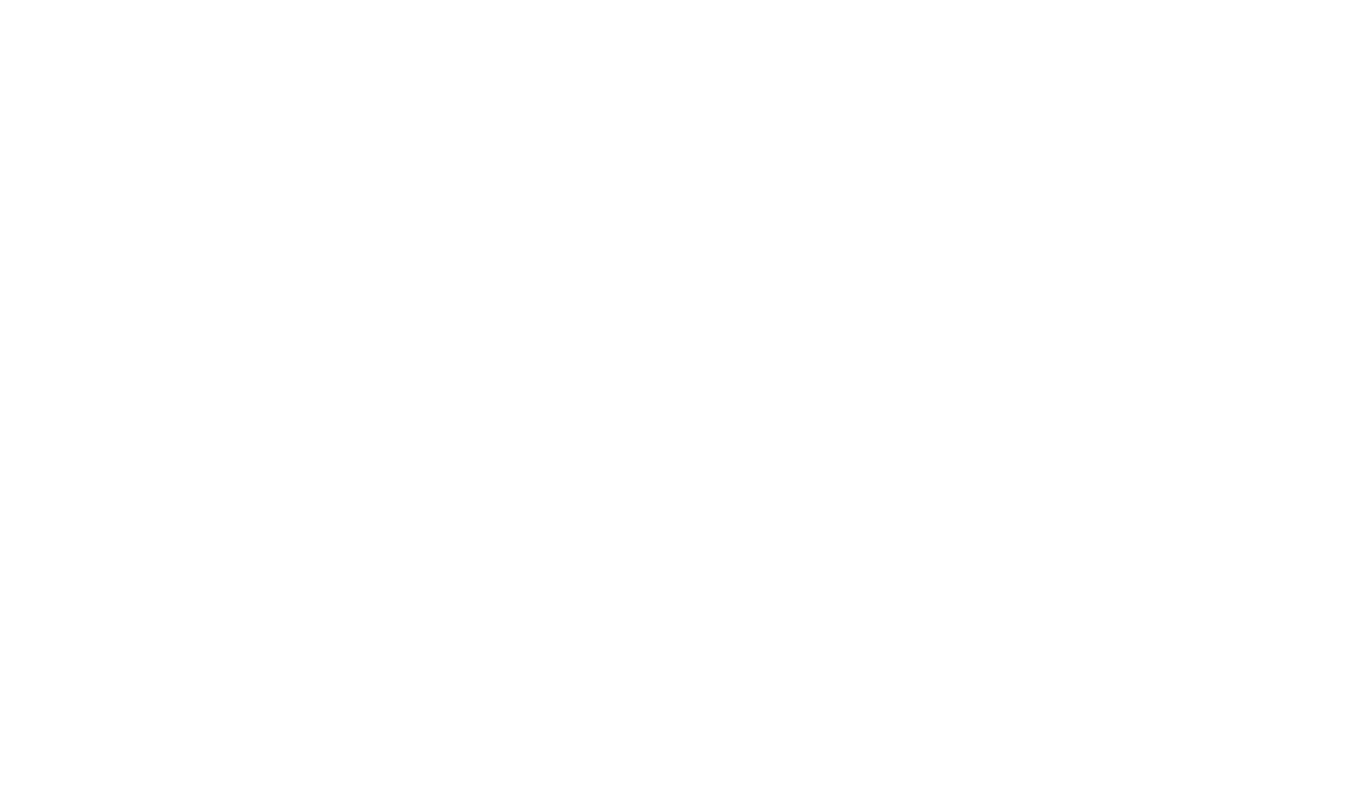
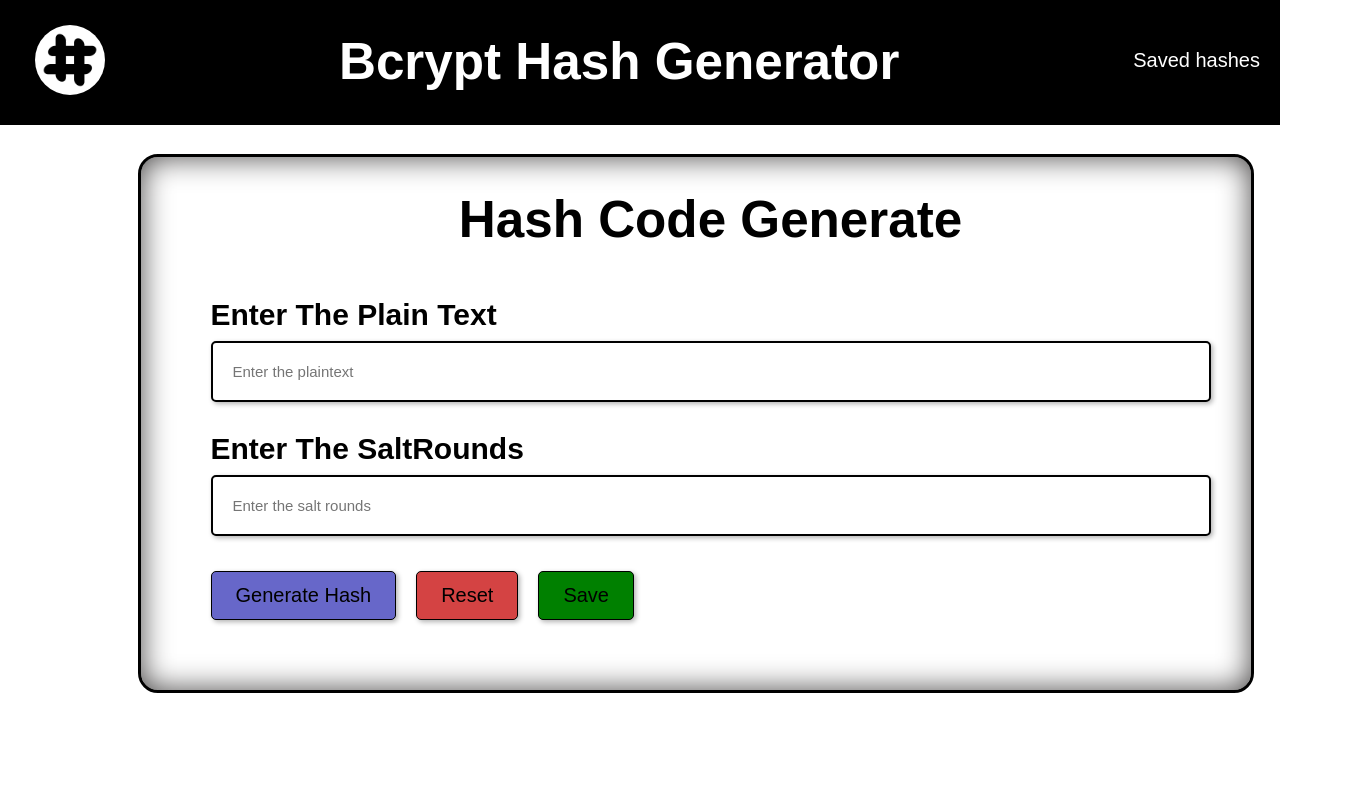
Before and after one commit to Saivenkat135/HashGenerator-Frontend, a React (Vite) app: page /dashboard/1 in a window 1280 px wide. Before the commit this address had no page. Shown: the top 800 px of the page, 1371 px wide, since content can reach past the window. Built offline with nearby package versions, Linux system fonts and the light colour scheme; no server answers.

Commit message:
solved the saved hashed issue and added atob for more secure

```diff
--- a/src/App.jsx
+++ b/src/App.jsx
@@ -15,8 +15,8 @@ function App() {
         <Route path="/about" element={<About />} />
         <Route path="/signin" element={<Login />} />
         <Route path="/signup" element={<Registration />} />
-        <Route path="/dashboard" element={<Dashboard />} />
-        <Route path="/saved-user-data" element={<SavedUserData />} />
+        <Route path="/dashboard/:email" element={<Dashboard />} />
+        <Route path="/saved-user-data/:email" element={<SavedUserData />} />
       </Routes>
     </Router>
   );
--- a/src/components/Dashboard.jsx
+++ b/src/components/Dashboard.jsx
@@ -1,14 +1,18 @@
 import React, { useState, useEffect } from "react";
 import GuestDashboard from "./GuestDashboard";
-import { useLocation } from "react-router-dom";
+import { useLocation, useParams } from "react-router-dom";
 import "./styles/GuestDashboard.css";
 import "./styles/dashboard.css";
 
 function Dashboard() {
-  const location = useLocation();
-  const email = location.state?.email;
-  console.log("Email in dashboard", email);
-
+  const { email } = useParams();
+  let decodedEmail;
+  try {
+    decodedEmail = atob(email); // Decode the Base64 string
+  } catch (error) {
+    console.error("Failed to decode email:", error);
+    decodedEmail = "Invalid Email"; // Fallback value if decoding fails
+  }
   return (
     <div className="dashboard">
       <div className="dashboard-hash-part">
@@ -16,7 +20,7 @@ function Dashboard() {
           showAuthButtons={false}
           showSaveButton={true}
           showSavedData={true}
-          Email={email}
+          email={decodedEmail}
         />
         {/* Only show the Save button here
         <button onClick={handleSaveData} className="save-button">
--- a/src/components/GuestDashboard.jsx
+++ b/src/components/GuestDashboard.jsx
@@ -6,9 +6,9 @@ function GuestDashboard({
   showAuthButtons = true,
   showSaveButton = false,
   showSavedData = false,
-  Email,
+  email,
 }) {
-  console.log("Guest dashboard email", Email);
+  // console.log("Guest dashboard email", email);
   const [plaintext, setPlainText] = useState("");
   const [saltrounds, setSaltRounds] = useState();
   const [hashcode, setHashCode] = useState("");
@@ -20,8 +20,6 @@ function GuestDashboard({
   const [userDate, setUserData] = useState([]);
 
   const navigate = useNavigate();
-  const location = useLocation();
-  const email = location.state?.email;
 
   function fetchHashCode() {
     fetch("https://hashify-backend.vercel.app/api/hash-code-convert", {
@@ -35,10 +33,10 @@ function GuestDashboard({
       .then((data) => {
         const generatedHashCode = data.data;
         setHashCode(generatedHashCode);
-        if (onSave) {
-          onSave(plaintext, saltrounds, generatedHashCode); // Use generated hash code
-          console.log("saved the details");
-        }
+        // if (onSave) {
+        //   onSave(plaintext, saltrounds, generatedHashCode); // Use generated hash code
+        //   console.log("saved the details");
+        // }
       })
       .catch((error) => console.log(error));
   }
@@ -67,7 +65,7 @@ function GuestDashboard({
 
   const handleSaveData = () => {
     console.log("Saving data:", {
-      Email,
+      email,
       plaintext,
       saltrounds,
       hashcode,
@@ -79,7 +77,7 @@ function GuestDashboard({
         "Content-Type": "application/json",
       },
       body: JSON.stringify({
-        Email,
+        email,
         plaintext,
         saltrounds,
         hashcode,
@@ -89,6 +87,7 @@ function GuestDashboard({
       .then((data) => {
         console.log(data.message);
         // Optionally refresh user data after saving
+        alert(data.message);
         fetchUserData();
       })
       .catch((error) => console.log(error.message));
@@ -116,11 +115,11 @@ function GuestDashboard({
 
   useEffect(() => {
     fetchUserData();
-  }, [Email]); // Dependency array to fetch data when email changes
+  }, [email]); // Dependency array to fetch data when email changes
 
   function reset() {
     setPlainText("");
-    setSaltRounds(0);
+    setSaltRounds("");
   }
 
   function copyToClipboard() {
@@ -137,7 +136,7 @@ function GuestDashboard({
       <Header
         showAuthButtons={showAuthButtons}
         showSavedData={showSavedData}
-        email={Email}
+        email={email}
       />
       <div className="form-data">
         <div className="hashcode-generate">
--- a/src/components/Header.jsx
+++ b/src/components/Header.jsx
@@ -5,7 +5,8 @@ import hashImage from "./hash-image.jpg";
 import "./styles/Header.css"; // Create a separate CSS file for the header
 function Header({ showAuthButtons = true, showSavedData = false, email }) {
   const navigate = useNavigate();
-  console.log("header email", email);
+  // console.log("Email in header is:", email);
+  const EncodedEmail = btoa(email);
   function homepage() {
     navigate("/");
   }
@@ -38,9 +39,7 @@ function Header({ showAuthButtons = true, showSavedData = false, email }) {
         )}
         {showSavedData && (
           <div
-            onClick={() =>
-              navigate("/saved-user-data", { state: { email: email } })
-            }
+            onClick={() => navigate(`/saved-user-data/${EncodedEmail}`)}
             className="saveddata-button"
           >
             Saved hashes
--- a/src/components/Login.jsx
+++ b/src/components/Login.jsx
@@ -24,7 +24,8 @@ function Login() {
       .then((data) => {
         if (data.success) {
           alert(data.message);
-          navigate("/dashboard", { state: { email: email } });
+          const encodedUserId = btoa(email);
+          navigate(`/dashboard/${encodedUserId}`);
         } else {
           alert(data.message);
         }
--- a/src/components/SavedUserData.jsx
+++ b/src/components/SavedUserData.jsx
@@ -1,10 +1,17 @@
 import React, { useState, useEffect } from "react";
-import { useLocation } from "react-router-dom";
+import { useParams } from "react-router-dom";
 import Header from "./Header.jsx";
 import "./styles/SavedUserData.css";
 function SavedUserData() {
-  const location = useLocation();
-  const email = location.state?.email;
+  const { email } = useParams();
+  let DecodedEmail;
+  try {
+    DecodedEmail = atob(email); // Decode the Base64 string
+  } catch (error) {
+    console.error("Failed to decode email:", error);
+    DecodedEmail = "Invalid Email"; // Fallback value if decoding fails
+  }
+  // console.log("decodedEmail is saved URL", DecodedEmail);
   const [userData, setUserData] = useState([]);
   function fetchSavedData() {
     fetch("https://hashify-backend.vercel.app/api/user-dashboard", {
@@ -12,7 +19,7 @@ function SavedUserData() {
       headers: {
         "Content-Type": "application/json",
       },
-      body: JSON.stringify({ email: email }),
+      body: JSON.stringify({ email: DecodedEmail }),
     })
       .then((response) => response.json())
       .then((data) => {
```
Also changed, not shown: src/schema.txt (added).
